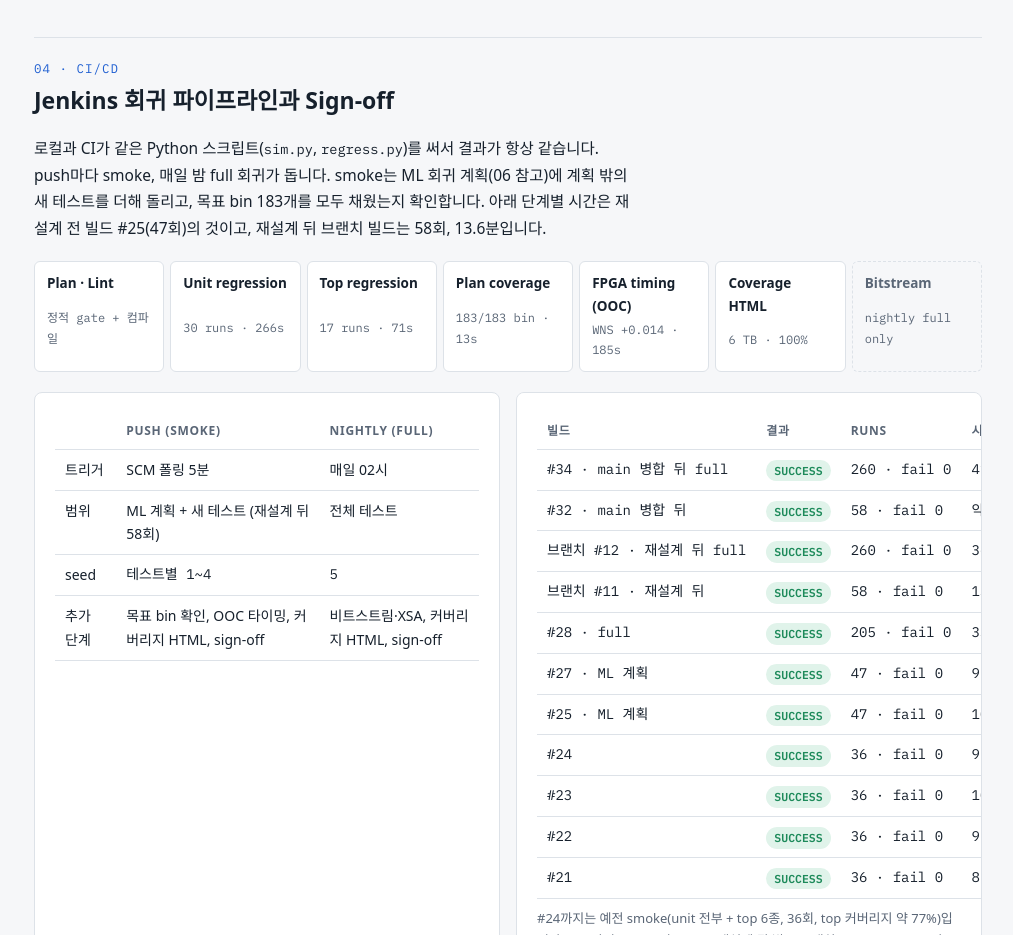
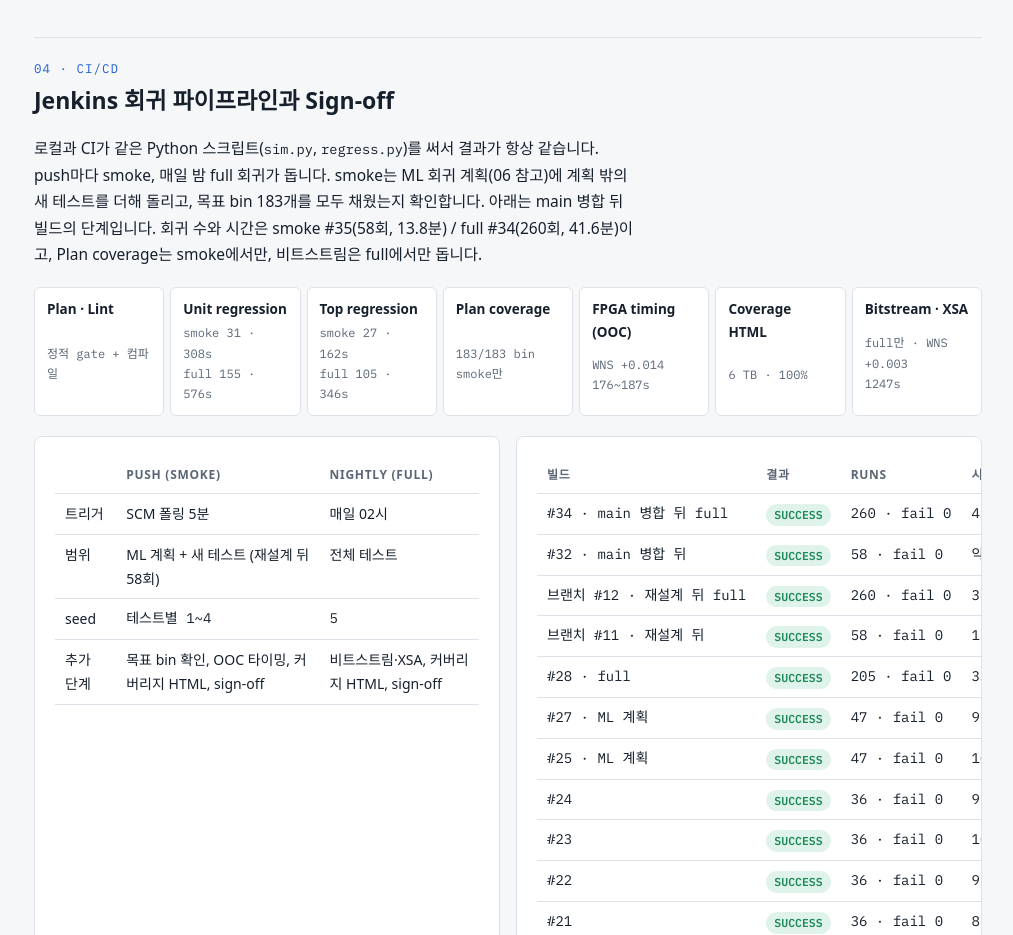
Before and after one commit to socdesignasic/dma-uvm-verif, a plain HTML site: page docs/index.html in a window 1280 px wide. Shown: the part 5040-5975 px from the top of the page, without its empty margins (132-1145 px from the left). Drawn offline with Linux system fonts and the light colour scheme; a web font is replaced by a local one.

Commit message:
포트폴리오: CI 파이프라인 단계를 main 빌드 #35(smoke)·#34(full) 값으로

```diff
--- a/docs/index.html
+++ b/docs/index.html
@@ -336,15 +336,15 @@ footer { font-size: 13px; color: var(--muted); border-top: 1px solid var(--line)
 
 <section aria-labelledby="s-ci">
   <div class="sec-head"><span class="eyebrow">04 · CI/CD</span><h2 id="s-ci">Jenkins 회귀 파이프라인과 Sign-off</h2></div>
-  <p>로컬과 CI가 같은 Python 스크립트(<code>sim.py</code>, <code>regress.py</code>)를 써서 결과가 항상 같습니다. push마다 smoke, 매일 밤 full 회귀가 돕니다. smoke는 ML 회귀 계획(06 참고)에 계획 밖의 새 테스트를 더해 돌리고, 목표 bin 183개를 모두 채웠는지 확인합니다. 아래 단계별 시간은 재설계 전 빌드 #25(47회)의 것이고, 재설계 뒤 브랜치 빌드는 58회, 13.6분입니다.</p>
-  <div class="pipe" aria-label="빌드 #25 단계">
+  <p>로컬과 CI가 같은 Python 스크립트(<code>sim.py</code>, <code>regress.py</code>)를 써서 결과가 항상 같습니다. push마다 smoke, 매일 밤 full 회귀가 돕니다. smoke는 ML 회귀 계획(06 참고)에 계획 밖의 새 테스트를 더해 돌리고, 목표 bin 183개를 모두 채웠는지 확인합니다. 아래는 main 병합 뒤 빌드의 단계입니다. 회귀 수와 시간은 smoke #35(58회, 13.8분) / full #34(260회, 41.6분)이고, Plan coverage는 smoke에서만, 비트스트림은 full에서만 돕니다.</p>
+  <div class="pipe" aria-label="main 빌드 #35(smoke)와 #34(full) 단계">
     <div class="stage"><span class="s">Plan · Lint</span><span class="t">정적 gate + 컴파일</span></div>
-    <div class="stage"><span class="s">Unit regression</span><span class="t">30 runs · 266s</span></div>
-    <div class="stage"><span class="s">Top regression</span><span class="t">17 runs · 71s</span></div>
-    <div class="stage"><span class="s">Plan coverage</span><span class="t">183/183 bin · 13s</span></div>
-    <div class="stage"><span class="s">FPGA timing (OOC)</span><span class="t">WNS +0.014 · 185s</span></div>
+    <div class="stage"><span class="s">Unit regression</span><span class="t">smoke 31 · 308s<br>full 155 · 576s</span></div>
+    <div class="stage"><span class="s">Top regression</span><span class="t">smoke 27 · 162s<br>full 105 · 346s</span></div>
+    <div class="stage"><span class="s">Plan coverage</span><span class="t">183/183 bin<br>smoke만</span></div>
+    <div class="stage"><span class="s">FPGA timing (OOC)</span><span class="t">WNS +0.014<br>176~187s</span></div>
     <div class="stage"><span class="s">Coverage HTML</span><span class="t">6 TB · 100%</span></div>
-    <div class="stage skip"><span class="s">Bitstream</span><span class="t">nightly full only</span></div>
+    <div class="stage"><span class="s">Bitstream · XSA</span><span class="t">full만 · WNS +0.003<br>1247s</span></div>
   </div>
   <div class="two">
     <div class="panel scroll">
```
